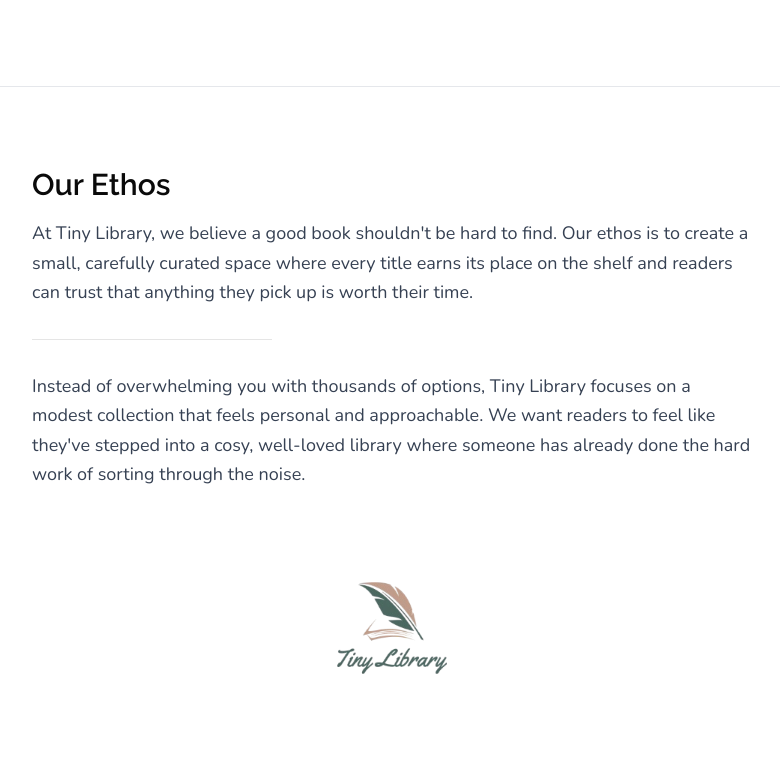
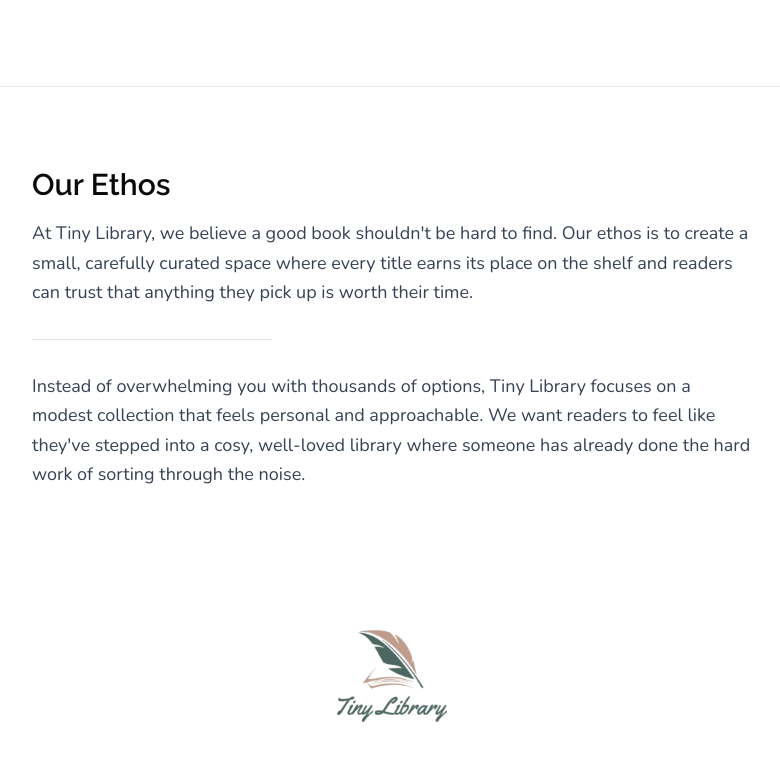
Before and after one commit to yy933/tiny-library, a Next.js app: page /about in a window 1280 px wide. Shown: the part 1103-1864 px from the top of the page, without its empty margins (248-1028 px from the left). Built offline with nearby package versions, Linux system fonts and the light colour scheme.

Commit message:
refactor: extract bottom logo into AboutLayout

```diff
--- /dev/null
+++ b/app/about/layout.tsx
@@ -0,0 +1,22 @@
+import React from "react";
+import Image from "next/image";
+import TinyLibraryLogo from "@/public/tinylibrary-logo.webp";
+export default function AboutLayout({
+  children,
+}: {
+  children: React.ReactNode;
+}) {
+  return (
+    <main>
+      {children}
+      {/* Bottom Logo */}
+      <div className="pt-8 flex justify-center">
+        <Image
+          src={TinyLibraryLogo}
+          alt="Tiny Library Logo"
+          className="w-[120px] md:w-[150px] h-auto opacity-80"
+        />
+      </div>
+    </main>
+  );
+}
--- a/app/about/page.tsx
+++ b/app/about/page.tsx
@@ -128,14 +128,6 @@ export default function AboutPage() {
             </p>
           </div>
         </div>
-        {/* Bottom Logo */}
-        <div className="pt-8 flex justify-center">
-          <Image
-            src={TinyLibraryLogo}
-            alt="Tiny Library Logo"
-            className="w-[120px] md:w-[150px] h-auto opacity-80"
-          />
-        </div>
       </section>
     </main>
   );
```
